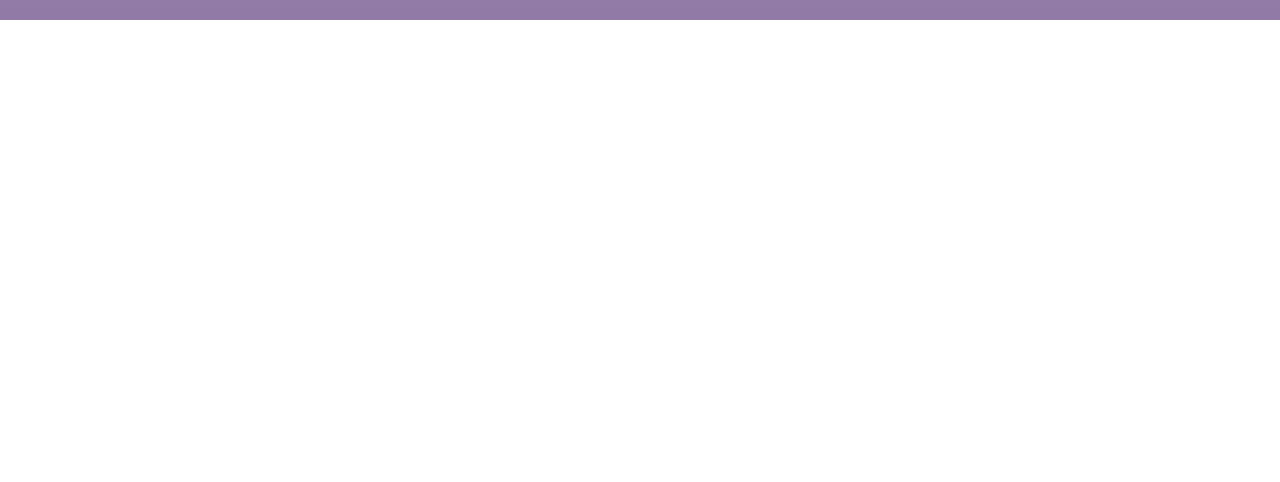
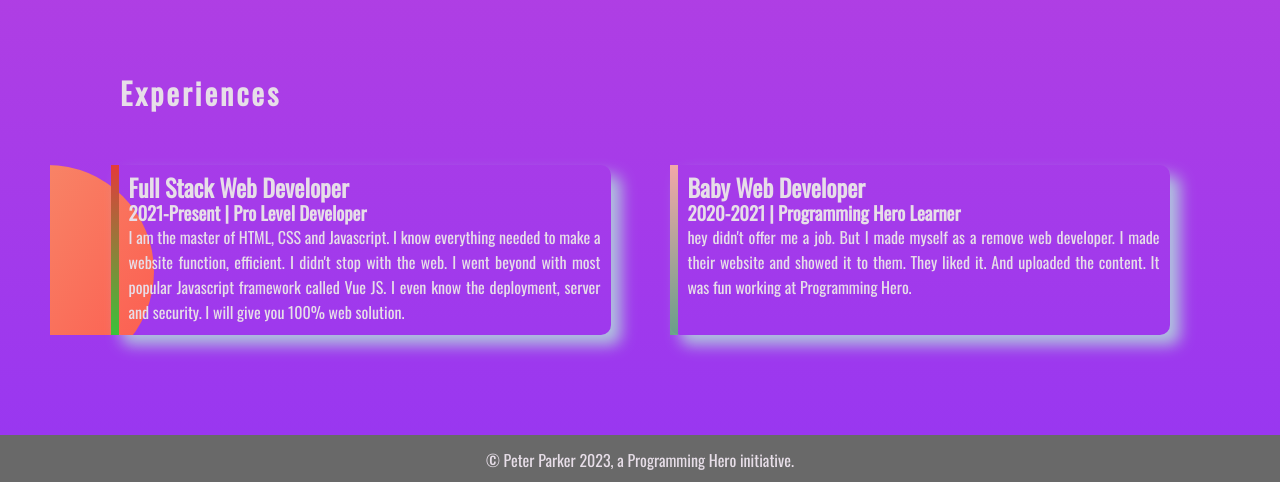
Before and after one commit to Raselraaz123/personal_portfolio, a plain HTML site: page index.html in a window 1280 px wide. Shown: the part 1211-1693 px from the top of the page. Before the commit the page ends 1231 px from the top, so only its background shows below. Drawn offline with nearby package versions, Linux system fonts and the light colour scheme.

Commit message:
footer ok

```diff
--- a/index.html
+++ b/index.html
@@ -39,7 +39,7 @@
       </div>
       <div class="half-width">
         <h1 class="top-title">Welcome To <span class="title-name">Rasel Rana</span> World</h1>
-        <p>Lorem ipsum dolor sit amet consectetur adipisicing elit. Possimus nulla corporis quos vel error delectus reprehenderit. Quaerat laboriosam mollitia explicabo doloremque, dolor delectus. Vero assumenda ipsam illum provident nisi repellendus, quasi recusandae ipsa voluptates, repudiandae non! Necessitatibus itaque nihil esse aut, aspernatur repellendus natus. Eius corrupti quos illo recusandae veniam minima distinctio atque sunt deserunt odio iusto hic aspernatur officiis eligendi debitis reprehenderit numquam, omnis nemo dolores incidunt, non facilis culpa ducimus! Quo fugiat debitis illum ut voluptate laudantium quasi, vel veritatis odio cum numquam deserunt officia optio. Ea neque atque assumenda alias sint quidem quo hic odit fugiat error.</p>
+        <p class="text-color">Lorem ipsum dolor sit amet consectetur adipisicing elit. Possimus nulla corporis quos vel error delectus reprehenderit. Quaerat laboriosam mollitia explicabo doloremque, dolor delectus. Vero assumenda ipsam illum provident nisi repellendus, quasi recusandae ipsa voluptates, repudiandae non! Necessitatibus itaque nihil esse aut, aspernatur repellendus natus. Eius corrupti quos illo recusandae veniam minima distinctio atque sunt deserunt odio iusto hic aspernatur officiis eligendi debitis reprehenderit numquam, omnis nemo dolores incidunt, non facilis culpa ducimus! Quo fugiat debitis illum ut voluptate laudantium quasi, vel veritatis odio cum numquam deserunt officia optio. Ea neque atque assumenda alias sint quidem quo hic odit fugiat error.</p>
       <a download href="./showOff/rasel.png">  <button class="btn-style">Download Img</button></a>
       </div>
     </section>
@@ -55,5 +55,23 @@
         <img class="img-style" src="./showOff/IMG20221122162906.jpg" alt="">
       </div>
     </section>
+    <section class="another-section">
+      <h1 class="exp">Experiences</h1>
+      <div class="first-box">
+        <div class="box-1">
+          <h1>Full Stack Web Developer</h1>
+          <h3>2021-Present | Pro Level Developer</h3>
+          <p class="text">I am the master of HTML, CSS and Javascript. I know everything needed to make a website function, efficient. I didn't stop with the web. I went beyond with most popular Javascript framework called Vue JS. I even know the deployment, server and security. I will give you 100% web solution.</p>
+        </div>
+        <div class="box-2">
+          <h1>Baby Web Developer</h1>
+          <h3>2020-2021 | Programming Hero Learner</h3>
+          <p class="text">hey didn't offer me a job. But I made myself as a remove web developer. I made their website and showed it to them. They liked it. And uploaded the content. It was fun working at Programming Hero.</p>
+        </div>
+      </div>
+    </section>
+    <footer class="footer">
+      <div><p>© Peter Parker 2023, a Programming Hero initiative.</p></div>
+    </footer>
   </body>
 </html>
--- a/style.css
+++ b/style.css
@@ -16,8 +16,9 @@ font-family: 'Work Sans', sans-serif; */
   padding: 0;
 }
 body{
-  background-image: -webkit-repeating-linear-gradient(rgba(8, 233, 12, 0.37),rgba(91, 56, 123, 0.672));
+  background-image: -webkit-repeating-linear-gradient(rgba(227, 22, 172, 0.74),rgba(147, 47, 241, 0.964));
  font-family: 'Oswald', sans-serif;
+ color: rgb(231, 222, 232);
 }
 .nav-body{
    overflow: hidden;
@@ -72,6 +73,9 @@ padding: 20px;
 .top-title{
   color: rgba(71, 233, 244, 0.764);
 }
+.text-color{
+  color: black;
+}
 .bp{
    background-image: url(./images/top-banner.png);
  background-repeat: no-repeat;
@@ -118,4 +122,56 @@ margin-top: 100px;
     transform: rotate(360deg);
     box-shadow: 7px 7px 15px rgba(75, 74, 75, 0.682);
     border-radius: 50%;
+}.exp{
+  font-size: 30px;
+  letter-spacing: 3px;
+  margin-left: 70px;
+  margin-bottom: 50px;
 }
+.another-section{
+  margin: 100px 50px;
+}
+.first-box{
+  display: flex;
+  justify-content: center;
+  gap: 5%;
+  background-image: url(/images/exp-bg.png);
+  background-repeat: no-repeat;
+
+  box-sizing: border-box;
+
+
+}
+
+.box-1{
+   padding: 10px;
+  width: 40%;
+  line-height: 25px;
+   border-radius: 10px;
+  border-left: 8px solid;
+  border-image:linear-gradient(rgb(229, 58, 58),rgb(57, 195, 57));
+  border-image-slice:1 ;
+    box-shadow: 10px 10px 15px lightsteelblue;
+}
+.box-2{
+  padding: 10px;
+   width: 40%;
+    line-height: 25px;
+     border-radius: 10px;
+  border-left: 8px solid;
+  border-image:linear-gradient(rgb(243, 168, 168),rgba(62, 236, 62, 0.57));
+  border-image-slice:1 ;
+    box-shadow: 10px 10px 15px lightsteelblue;
+}
+.text{
+  text-align: justify;
+}
+
+.footer{
+  margin-top: 100px;
+  display: flex;
+  justify-content: center;
+  align-items: center;
+  background-color: dimgray;
+  height: 50px;
+}
```
